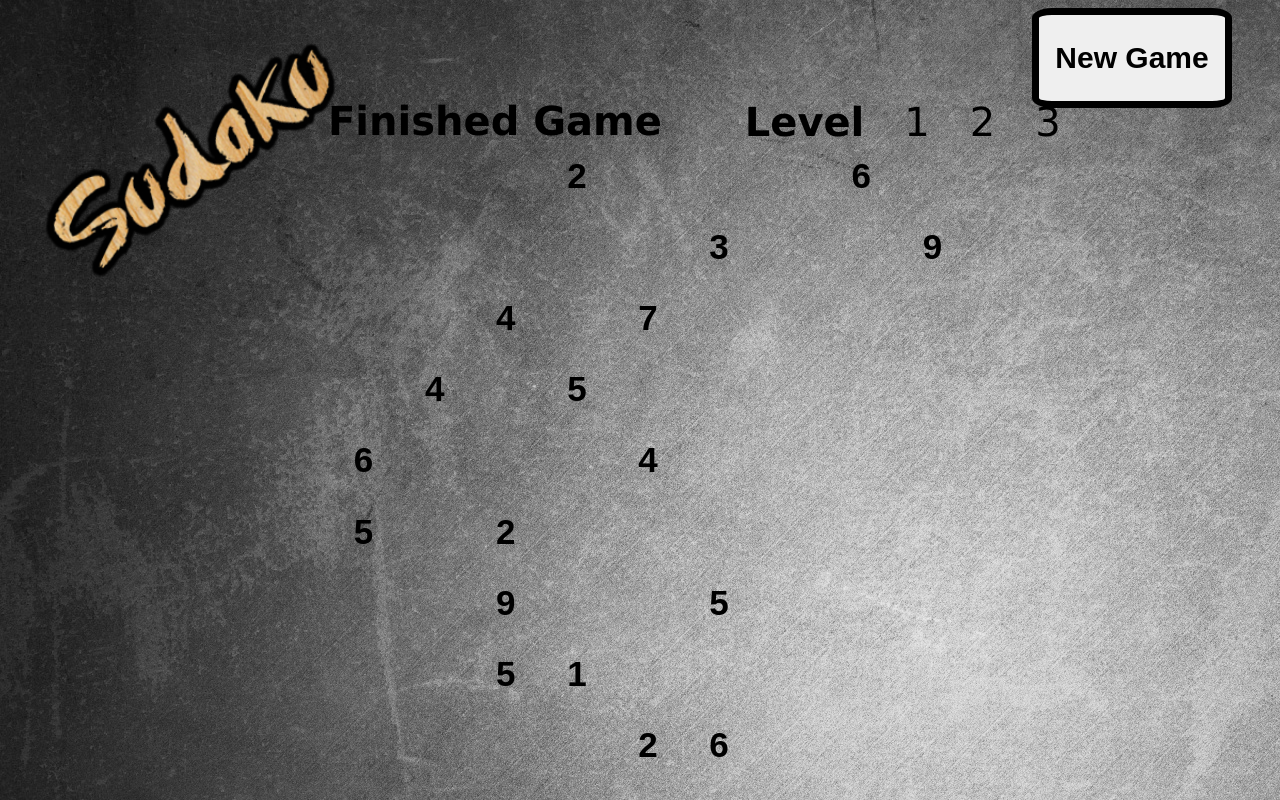
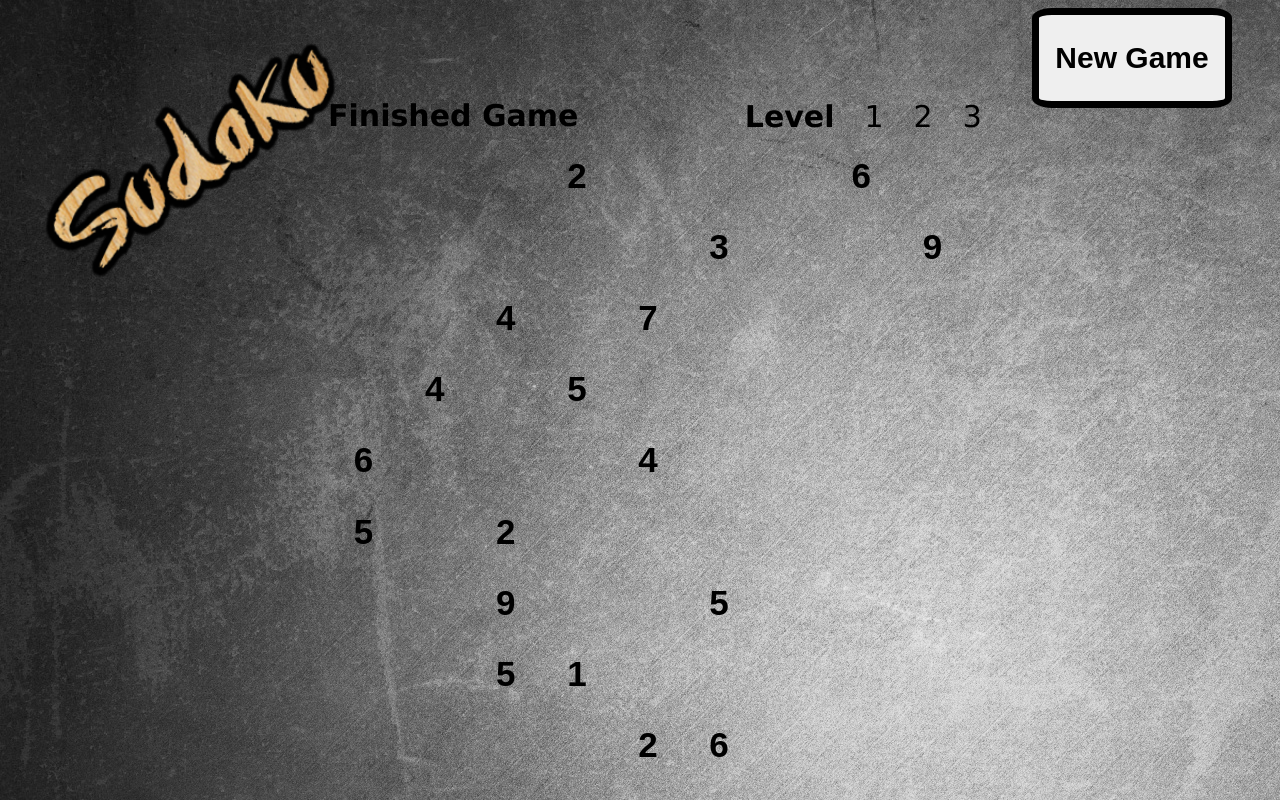
Before and after one commit to rachelsison/Sudoku, a plain HTML site: page board.html in a window 1280 px wide. Drawn offline with nearby package versions, Linux system fonts and the light colour scheme; a small style sheet from the web is missing.

Commit message:
fixed alignment issue

```diff
--- a/styles.css
+++ b/styles.css
@@ -74,9 +74,10 @@ body {
   cursor: pointer;
   margin-top: 7%;
   margin-left:56%;
-  font-size: 40px;
+  margin-right: 25%;
+  font-size: 30px;
   font-family: "Lucida Sans Unicode";
-  margin-bottom: 0%;
+  margin-bottom: 5%;
   color: black;
   border-style: none;
   border-spacing: 0;
@@ -90,7 +91,7 @@ body {
   position: absolute;
   margin-top: 7%;
   margin-left:25%;
-  font-size: 40px;
+  font-size: 30px;
   font-family: "Lucida Sans Unicode";
   margin-bottom: 0%;
   color: black;
@@ -100,7 +101,7 @@ body {
 }
 .num {
   padding-left: 20px;
-  padding-right: 20px;
+  padding-right: 10px;
 }
 .whiteNum {
   padding-left: 20px;
```
